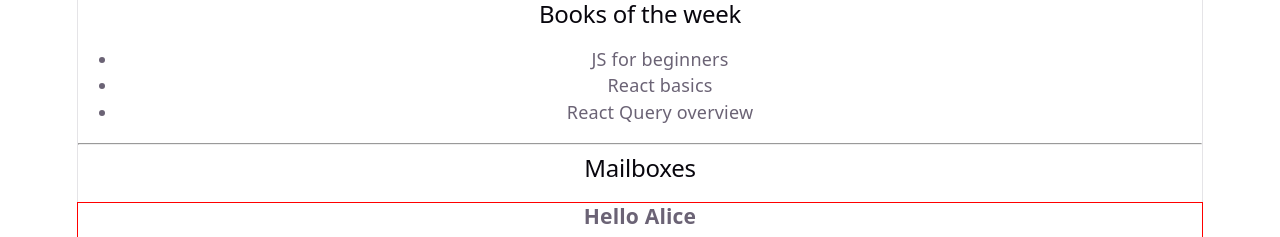
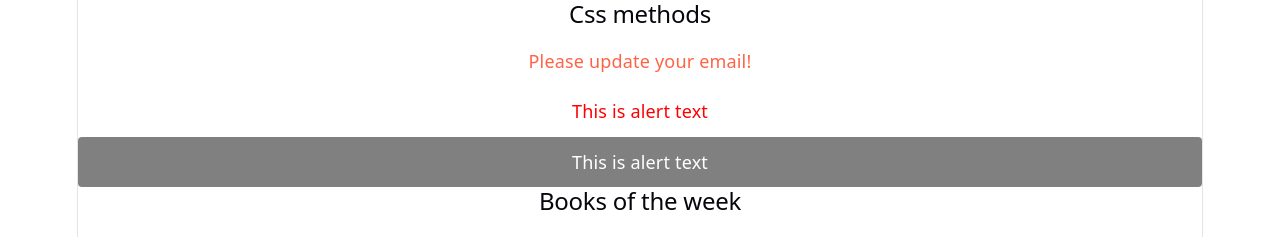
Before and after one commit to maxstepanyukstudy/bc81-react-theory-practice, a React (Vite) app: page / in a window 1280 px wide. Shown: the top 237 px of the page. Built offline with nearby package versions, Linux system fonts and the light colour scheme.

Commit message:
add Alerts with diff ways of using css

```diff
--- /dev/null
+++ b/src/components/Alerts/AlertCssClass/AlertCssClass.css
@@ -0,0 +1,6 @@
+/* not a module */
+
+.alert {
+  padding: 12px 16px;
+  color: rgb(255, 0, 0);
+}
--- /dev/null
+++ b/src/components/Alerts/AlertCssClass/AlertCssClass.tsx
@@ -0,0 +1,6 @@
+/* not a module */
+import "./AlertCssClass.css";
+
+export default function AlertCssClass() {
+  return <p className="alert">This is alert text</p>;
+}
--- /dev/null
+++ b/src/components/Alerts/AlertCssInline/AlertCssInline.tsx
@@ -0,0 +1,7 @@
+export default function AlertCssInline() {
+  return (
+    <p style={{ padding: "12px 16px", color: "tomato" }}>
+      Please update your email!
+    </p>
+  );
+}
--- /dev/null
+++ b/src/components/Alerts/AlertCssModule/AlertCssModule.module.css
@@ -0,0 +1,6 @@
+.alert {
+  padding: 12px 16px;
+  background-color: gray;
+  border-radius: 4px;
+  color: white;
+}
--- /dev/null
+++ b/src/components/Alerts/AlertCssModule/AlertCssModule.tsx
@@ -0,0 +1,7 @@
+// src/components/Alert.tsx
+
+import css from "./AlertCssModule.module.css";
+
+export default function AlertCssModule() {
+  return <p className={css.alert}>This is alert text</p>;
+}
--- a/src/components/App/App.tsx
+++ b/src/components/App/App.tsx
@@ -3,10 +3,19 @@ import Product from "../Product/Product";
 import Tests from "../Tests/Tests";
 import Mailbox from "../Mailbox/Mailbox";
 import Books from "../Books/Books";
+import AlertCssInline from "../Alerts/AlertCssInline/AlertCssInline";
+import AlertCssClass from "../Alerts/AlertCssClass/AlertCssClass";
+import AlertCssModule from "../Alerts/AlertCssModule/AlertCssModule";
 
 function App() {
   return (
     <main>
+      <section>
+        <h2>Css methods</h2>
+        <AlertCssInline />
+        <AlertCssClass />
+        <AlertCssModule />
+      </section>
       <section>
         <h2>Books of the week</h2>
         <Books />
```
